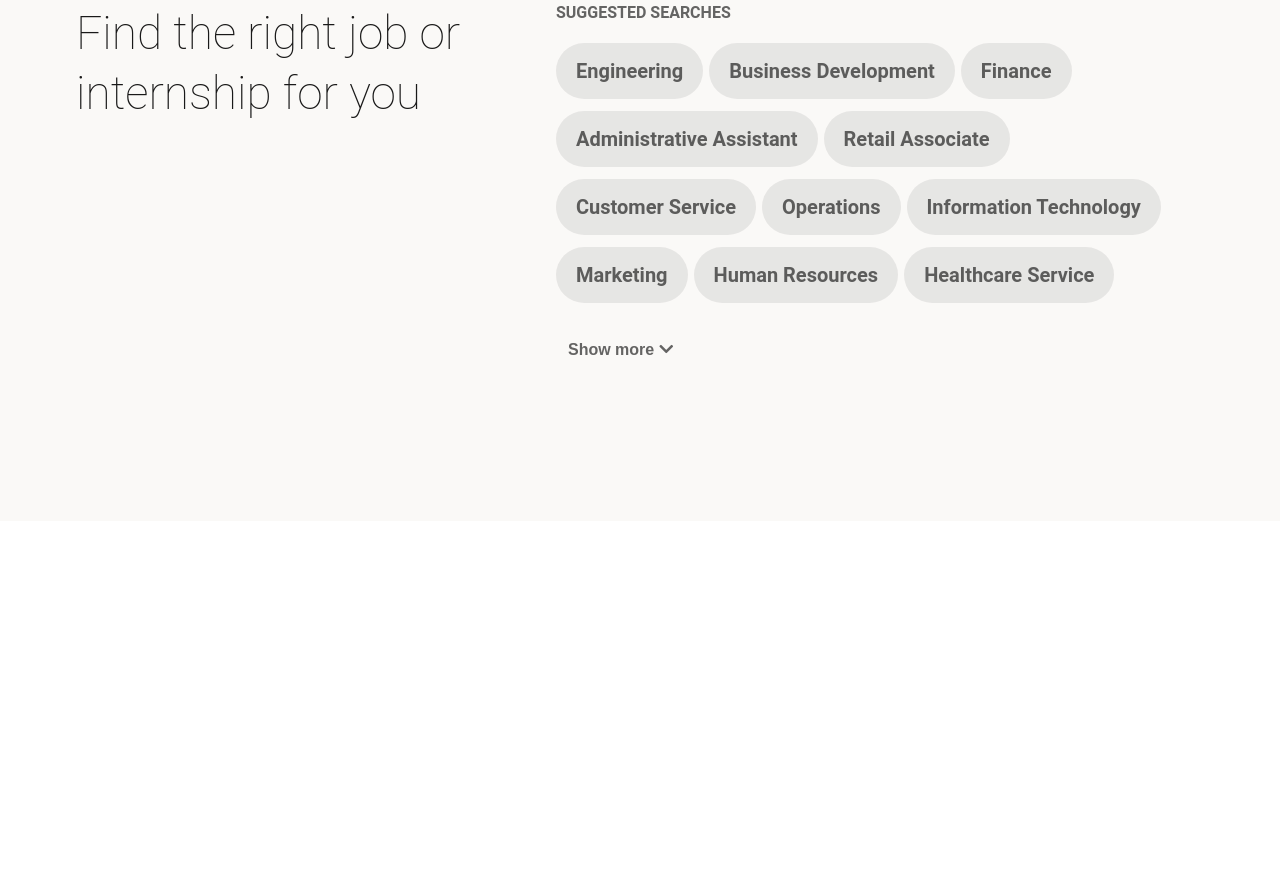
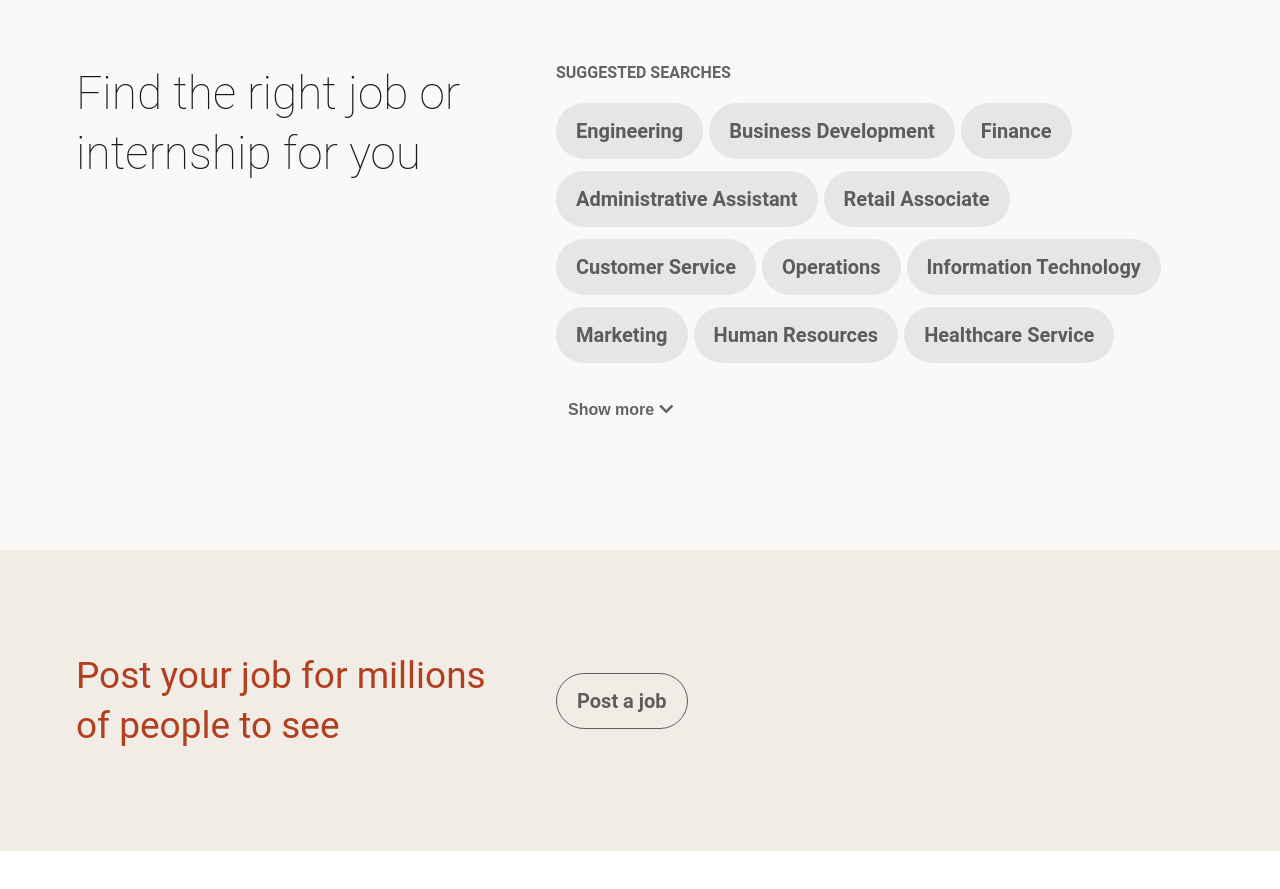
Before and after one commit to BuddyLich/frontend_practices, a plain HTML site: page index.html in a window 1280 px wide. Shown: the part 807-1696 px from the top of the page. After the commit the page ends 1666 px from the top, so only its background shows below. Drawn offline with Linux system fonts and the light colour scheme.

Commit message:
complete the third section

```diff
--- a/css/style.css
+++ b/css/style.css
@@ -311,8 +311,7 @@ a.hero-link-btn:hover {
     width: 100%;
     justify-content: space-between;
     background-color: transparent;
-    min-height: 840px;
-    padding: 60px 0;
+    padding: 120px 0;
 }
 
 .job-suggestions::after {
@@ -323,12 +322,12 @@ a.hero-link-btn:hover {
     position: absolute;
     left: 0;
     height: 100%;
-    transform: translateY(-130px);
-    height: 648px;
+    transform: translateY(-120px);
+    height: 608px;
 }
 
 .job-suggestions.expand::after {
-    height: 1025px;
+    height: 1015px;
 }
 
 .job-suggestions-left {
@@ -422,3 +421,55 @@ a.hero-link-btn:hover {
 .show-more-less-btn span {
     margin-right: 5px;
 }
+
+/* "post-job" section */
+
+.post-job-section {
+    display: flex;
+    align-items: center;
+    background-color: transparent;
+    max-width: 1128px;
+    padding: 70px 0;
+    position: relative;
+}
+
+.post-job-section h2 {
+    width: 413px;
+    margin-right: 67px;
+    font-size: 3.7rem;
+    font-weight: 400;
+    color: rgba(0,0,0,0.9);
+    color: #B24020;
+    line-height: 50px;
+}
+
+.post-job-section a {
+    border: solid 1px rgba(0,0,0,0.6);
+    text-decoration: none;
+    background-color: transparent;
+    font-size: 2rem;
+    line-height: 1.9;
+    font-weight: 600;
+    color: rgba(0, 0, 0, 0.6);
+    border-radius: 28px;
+    padding: 8px 20px;
+    transition: all 0.2s ease-in-out;
+}
+
+.post-job-section a:hover {
+    text-decoration: underline;
+    background-color: rgba(0,0,0,0.2);
+    transition: all 0.2s ease-in-out;
+}
+
+.post-job-section::after {
+    content: "";
+    background-color: #f1ece5;
+    position: absolute;
+    width: 100vw;
+    height: 100%;
+    z-index: -1;
+    right: calc((1128px - 100vw) / 2);
+    /* because the width of ".post-job-section" isn't 100vw, and it start at around 30% at the left side */
+    /* Therefore, the right attribute need to be adjusted so that the width is 100vw and displayed fully */
+}
--- a/index.html
+++ b/index.html
@@ -75,6 +75,11 @@
                 <button class="show-more-less-btn"><span>Show more</span><i class="fas fa-chevron-down"></i></button>
             </div>
         </div>
+
+        <div class="post-job-section">
+            <h2>Post your job for millions of people to see</h2>
+            <a href="#">Post a job</a>
+        </div>
     </main>
     <script src="js/main.js"></script>
 </body>
```
